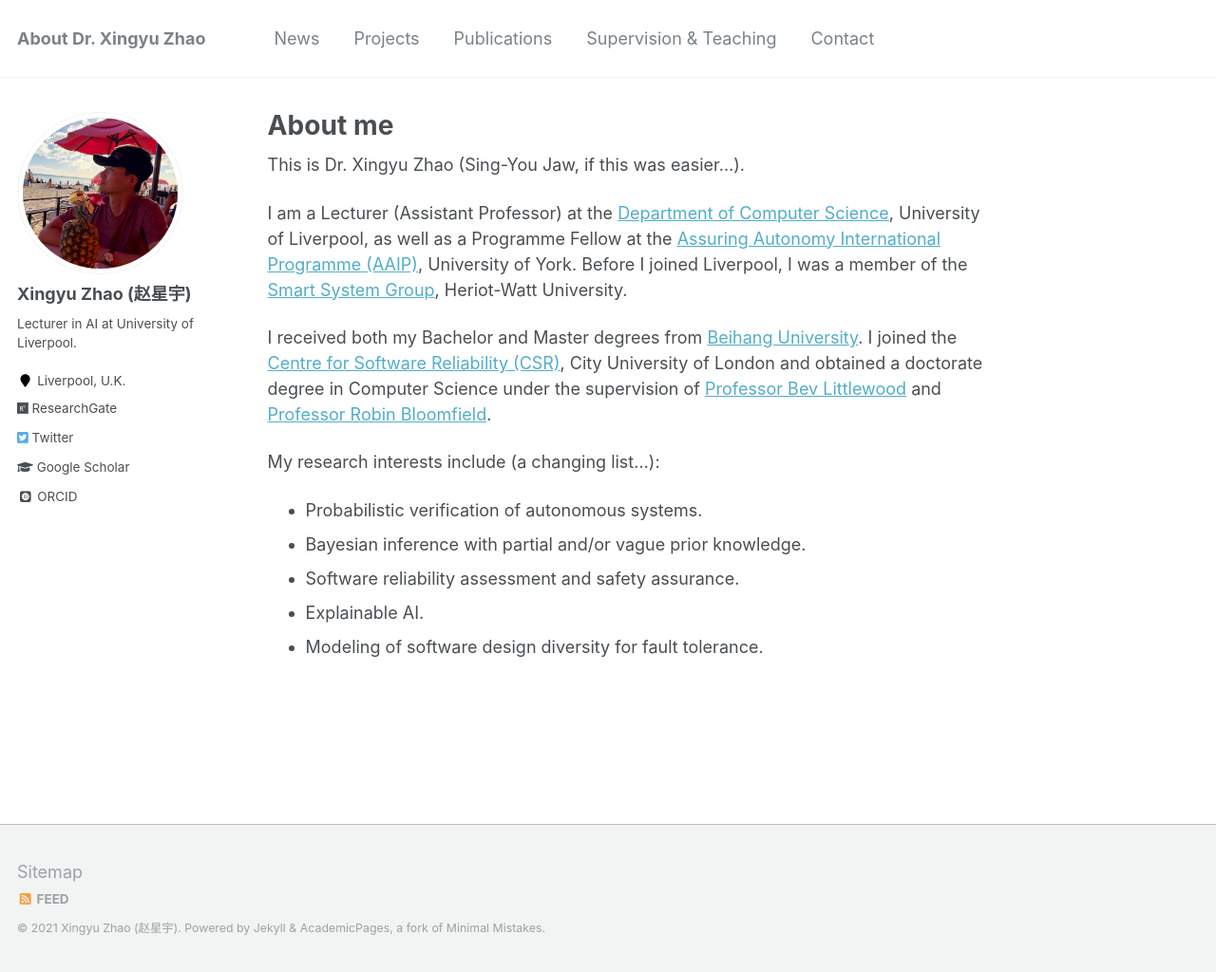
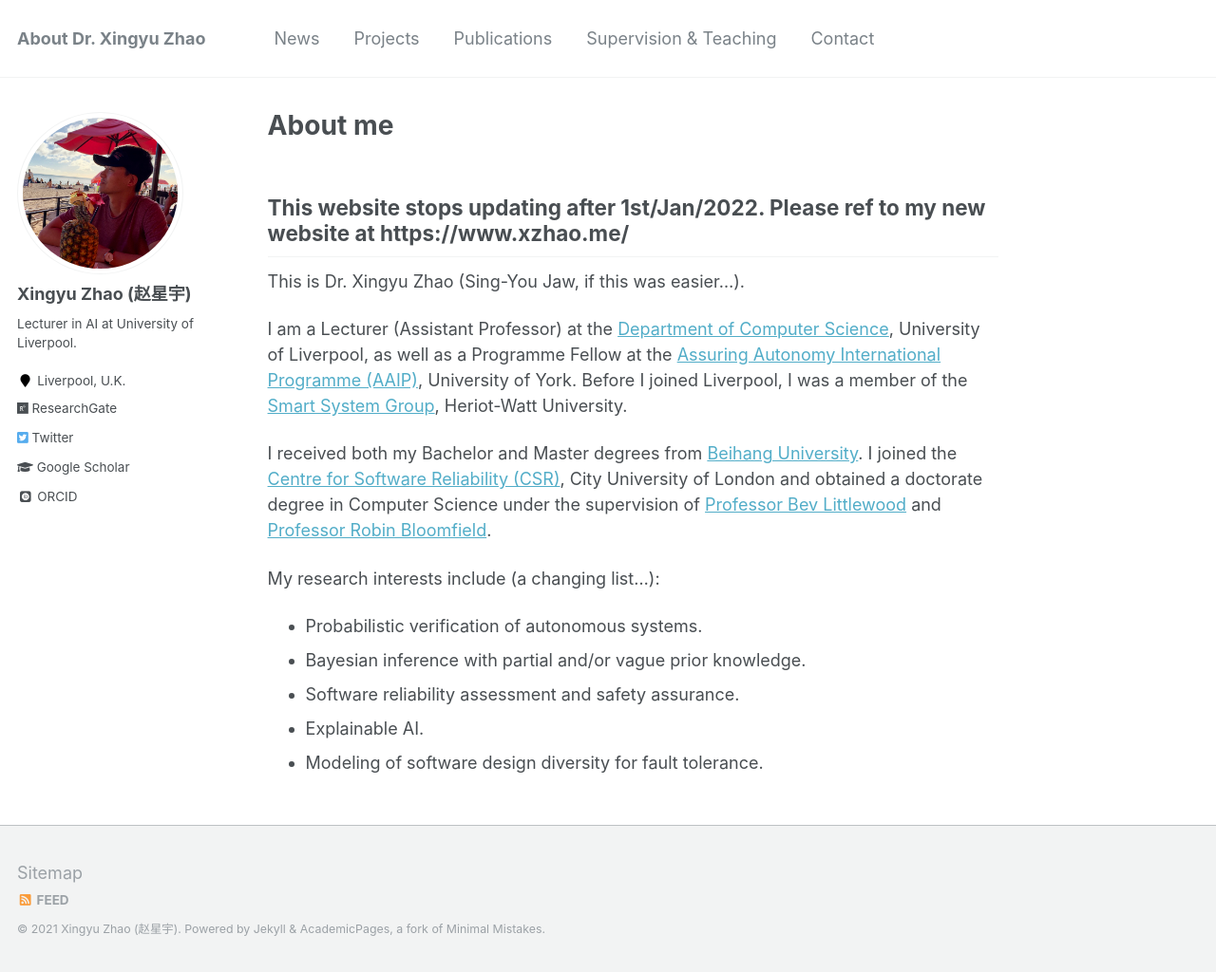
Before and after one commit to x-y-zhao/x-y-zhao.github.io, a Jekyll site: the page built from _pages/about.md, in a window 1280 px wide and 1024 px high. Shown: the whole window at 95% size. Built offline with Jekyll 4.4.1, drawn with Linux system fonts in a browser that asks for light colours; some web fonts are replaced.

Commit message:
Update about.md

```diff
--- a/_pages/about.md
+++ b/_pages/about.md
@@ -7,6 +7,9 @@ redirect_from:
   - /about/
   - /about.html
 ---
+
+## This website stops updating after 1st/Jan/2022. Please ref to my new website at https://www.xzhao.me/
+
 
 This is Dr. Xingyu Zhao (Sing-You Jaw, if this was easier...).
 
```
